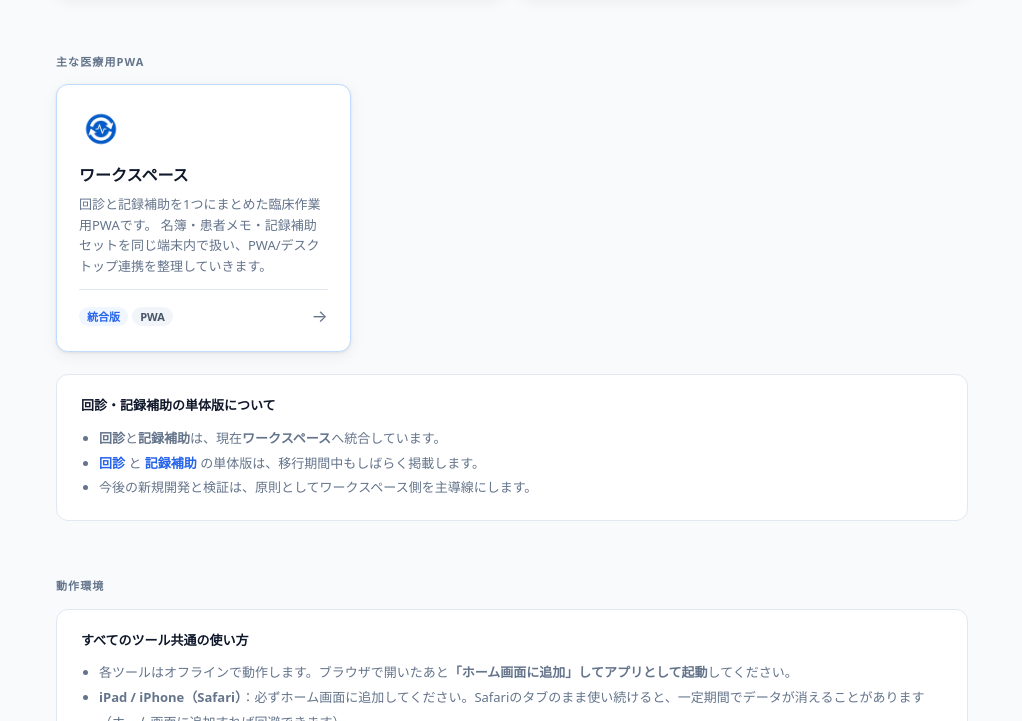
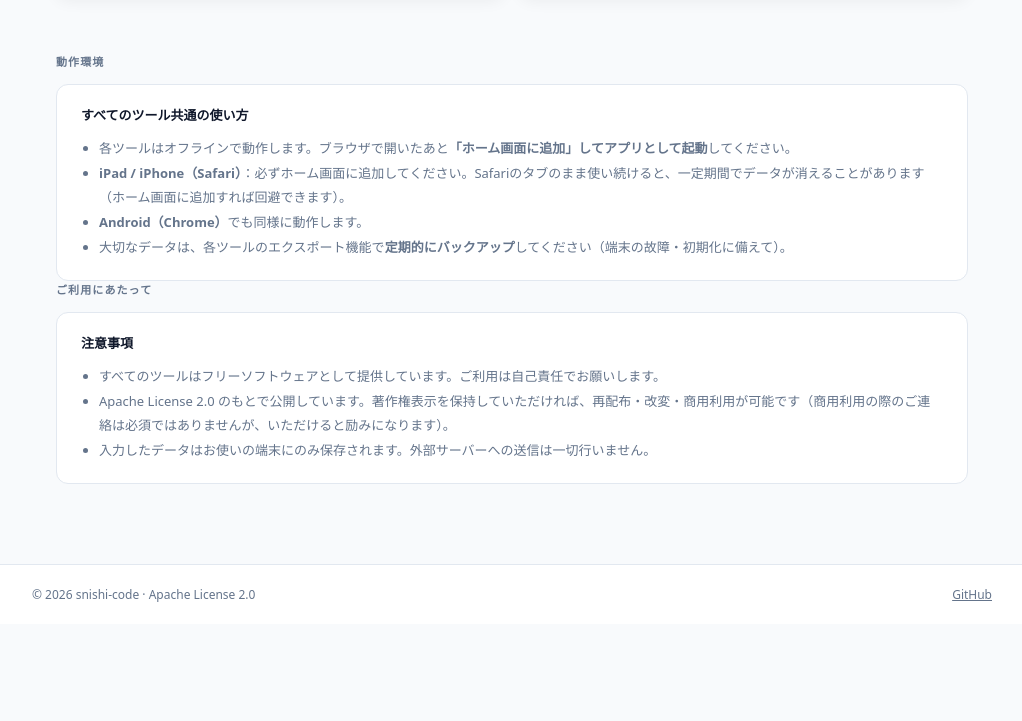
Before and after one commit to snishi-code/snishi-code.com, a plain HTML site: page index.html in a window 1280 px wide. Shown: the part 653-1374 px from the top of the page, without its empty margins (128-1150 px from the left). After the commit the page ends 1277 px from the top, so only its background shows below. Drawn offline with Linux system fonts and the light colour scheme.

Commit message:
Revert "feat: add hospital workspace site entry"
This reverts commit 710a8774d05221d04d1df4ee4041a8f3fa5da669.

```diff
--- a/index.html
+++ b/index.html
@@ -81,36 +81,6 @@
 
   </div>
 
-  <p class="section-label">主な医療用PWA</p>
-  <div class="app-grid">
-    <a class="app-card app-card-featured" data-link="medicalWorkspace">
-      <img class="app-icon-image" src="/assets/icons/hospital-workspace/icon-192.png" width="44" height="44" alt="" aria-hidden="true" />
-      <div>
-        <div class="app-name">ワークスペース</div>
-        <div class="app-desc">
-          回診と記録補助を1つにまとめた臨床作業用PWAです。
-          名簿・患者メモ・記録補助セットを同じ端末内で扱い、PWA/デスクトップ連携を整理していきます。
-        </div>
-      </div>
-      <div class="app-footer">
-        <div>
-          <span class="tag tag-blue">統合版</span>
-          <span class="tag tag-neutral">PWA</span>
-        </div>
-        <span class="arrow">→</span>
-      </div>
-    </a>
-  </div>
-
-  <div class="notice app-transition-note">
-    <div class="notice-title">回診・記録補助の単体版について</div>
-    <ul>
-      <li><strong>回診</strong>と<strong>記録補助</strong>は、現在<strong>ワークスペース</strong>へ統合しています。</li>
-      <li><a data-link="medicalRoundsAbout">回診</a> と <a data-link="medicalNoteAssistAbout">記録補助</a> の単体版は、移行期間中もしばらく掲載します。</li>
-      <li>今後の新規開発と検証は、原則としてワークスペース側を主導線にします。</li>
-    </ul>
-  </div>
-
   <p class="section-label">動作環境</p>
   <div class="notice">
     <div class="notice-title">すべてのツール共通の使い方</div>
--- a/shared.css
+++ b/shared.css
@@ -163,13 +163,6 @@ main {
 }
 .app-icon-blue { background: var(--blue); }
 .app-icon-green { background: var(--green); }
-.app-icon-image {
-  width: 44px; height: 44px;
-  border-radius: 10px;
-  display: block;
-  flex-shrink: 0;
-}
-.app-card-featured { border-color: var(--blue-border); }
 
 .app-name { font-size: 16px; font-weight: 700; margin-bottom: 5px; }
 .app-desc { font-size: 13px; color: var(--muted); line-height: 1.6; }
@@ -185,7 +178,6 @@ main {
 }
 .tag-blue { color: var(--blue); background: var(--blue-light); }
 .tag-green { color: var(--green); background: var(--green-light); }
-.tag-neutral { color: var(--neutral); background: var(--neutral-light); }
 
 .arrow { color: var(--muted); font-size: 17px; transition: color .15s, transform .15s; }
 .app-card:hover .arrow { color: var(--blue); transform: translateX(3px); }
@@ -236,9 +228,6 @@ main {
 }
 .notice-title { font-size: 13px; font-weight: 700; margin-bottom: 10px; }
 .notice ul { padding-left: 18px; font-size: 13px; color: var(--muted); line-height: 1.9; }
-.notice a { color: var(--blue); font-weight: 600; text-decoration: none; }
-.notice a:hover { text-decoration: underline; }
-.app-transition-note { margin: -34px 0 56px; }
 
 /* ── Footer ── */
 footer {
--- a/site-links.js
+++ b/site-links.js
@@ -15,17 +15,13 @@
  *   <script src="/site-links.js"></script>   ← </body> 直前で読み込む
  * 読み込み時に data-link を持つ全要素へ href を流し込む。
  *
- * ※ apex から個別アプリへ直接案内するリンクはここに置く。
- *   medical 側にも同名ルートを作るまで、URL の正本として扱う。
+ * ※ 同一カテゴリ内のアプリ (例 /hospital-rounds/) は origin 相対のまま書く
+ *   (prod/test どちらの origin でもそのまま動くため、ここには含めない)。
  * ========================================================================== */
 window.SITE_LINKS = {
   apex:        "https://snishi-code.com",
   medical:     "https://medical.snishi-code.com",
   medicalDev:  "https://medical-dev.snishi-code.com",
-  medicalWorkspace: "https://medical.snishi-code.com/hospital-workspace/",
-  medicalWorkspaceAbout: "https://medical.snishi-code.com/about/hospital-workspace/",
-  medicalRoundsAbout: "https://medical.snishi-code.com/about/hospital-rounds/",
-  medicalNoteAssistAbout: "https://medical.snishi-code.com/about/hospital-note-assist/",
   personal:    "https://personal.snishi-code.com",
   personalDev: "https://personal-dev.snishi-code.com",
   github:      "https://github.com/snishi-code",
```
Also changed, not shown: assets/icons/hospital-workspace/icon-192.png (deleted).
